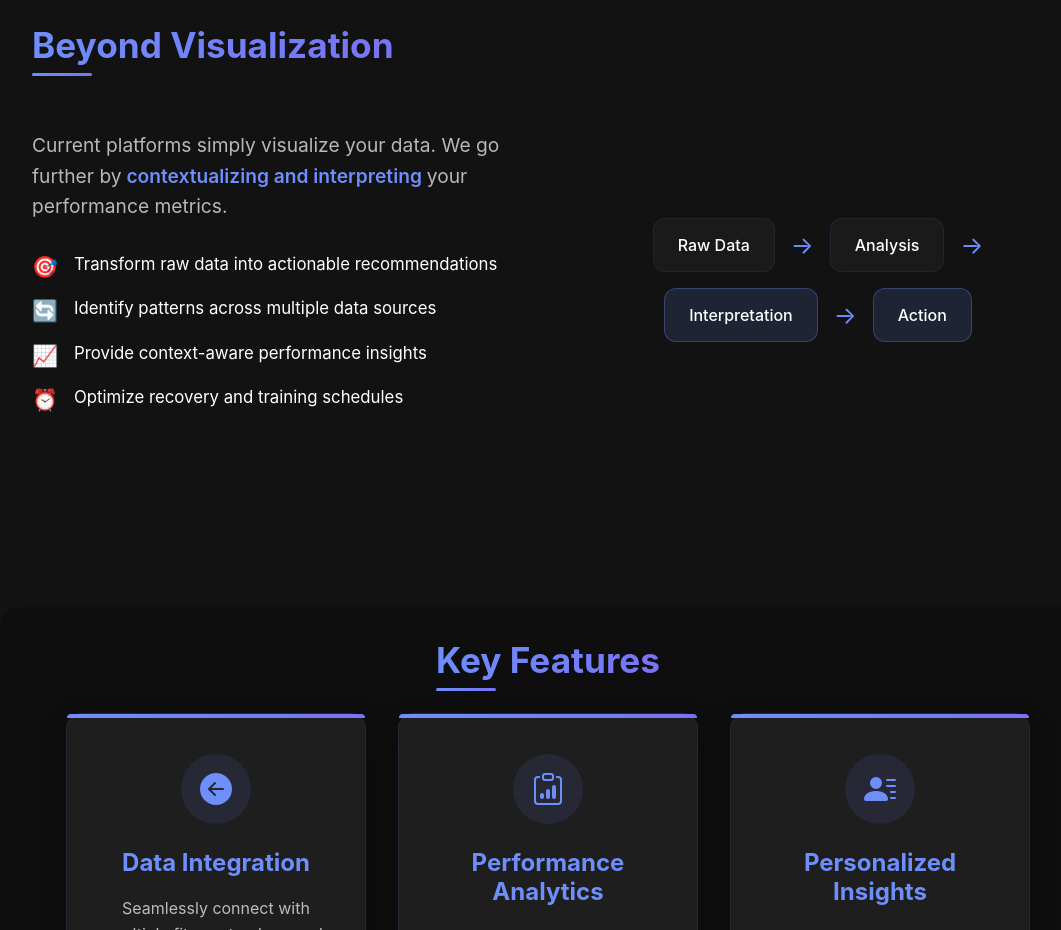
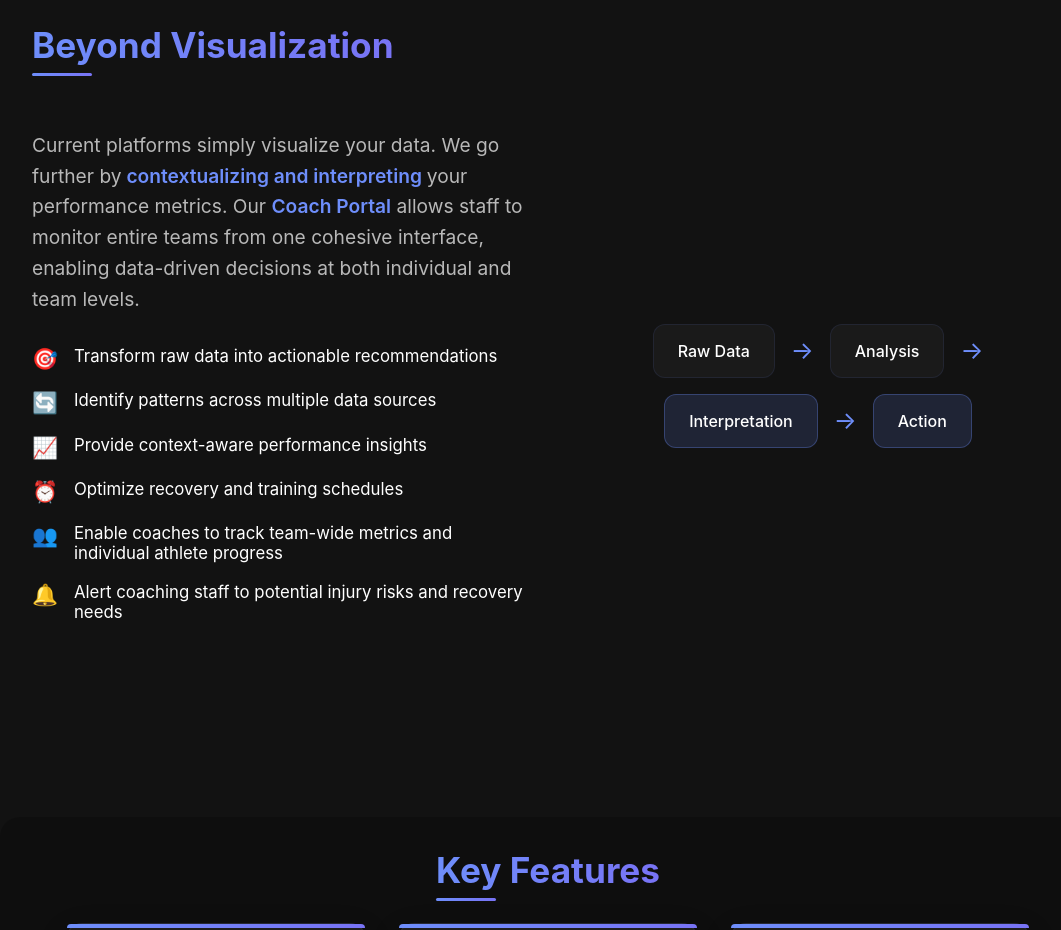
Before and after one commit to AndyP251/sports-data-analytics, a React (Vite) app in the folder frontend/: page / in a window 1280 px wide. Shown: the part 1200-2130 px from the top of the page, without its empty margins (92-1153 px from the left). Built offline with nearby package versions, Linux system fonts and the light colour scheme.

Commit message:
coach interface details

```diff
--- a/frontend/src/components/HomePage.jsx
+++ b/frontend/src/components/HomePage.jsx
@@ -227,7 +227,8 @@ const HomePage = () => {
               <p>
                 Current platforms simply visualize your data. We go further by
                 <span className="highlight"> contextualizing and interpreting </span>
-                your performance metrics.
+                your performance metrics. Our <span className="highlight">Coach Portal</span> allows staff to monitor
+                entire teams from one cohesive interface, enabling data-driven decisions at both individual and team levels.
               </p>
               <ul className="goals-list">
                 <li>
@@ -245,6 +246,14 @@ const HomePage = () => {
                 <li>
                   <span className="icon">⏰</span>
                   <span>Optimize recovery and training schedules</span>
+                </li>
+                <li>
+                  <span className="icon">👥</span>
+                  <span>Enable coaches to track team-wide metrics and individual athlete progress</span>
+                </li>
+                <li>
+                  <span className="icon">🔔</span>
+                  <span>Alert coaching staff to potential injury risks and recovery needs</span>
                 </li>
               </ul>
             </div>
```
